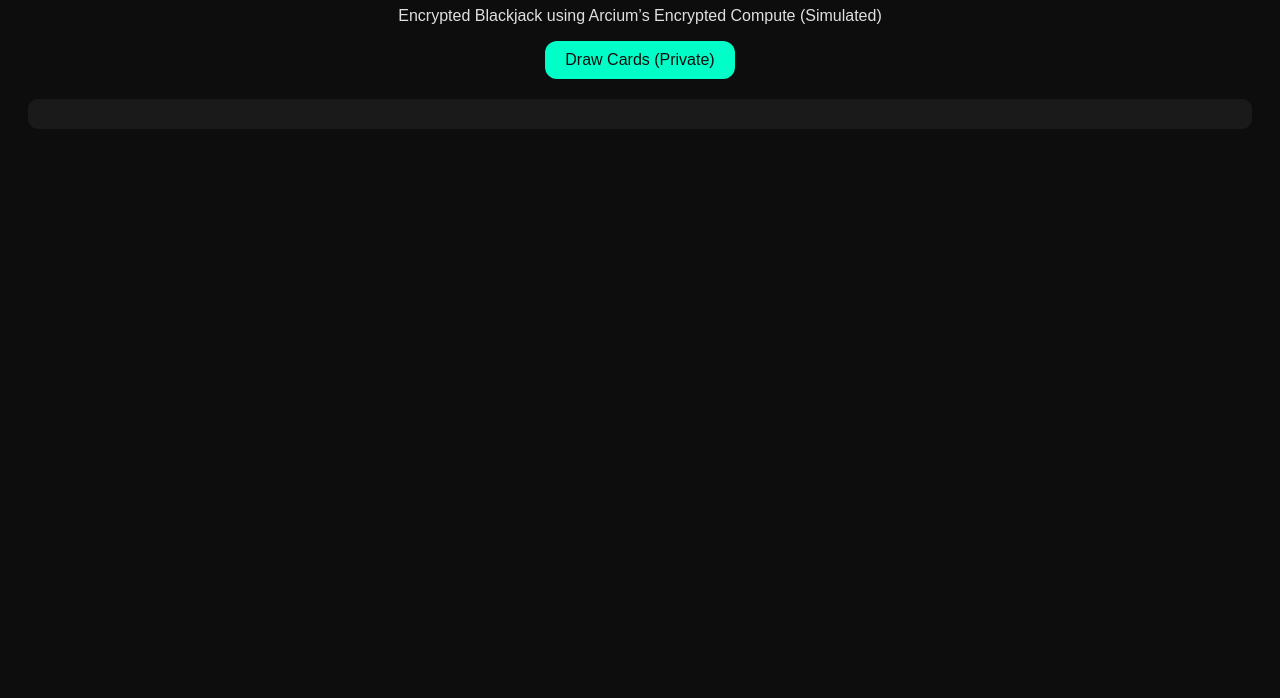
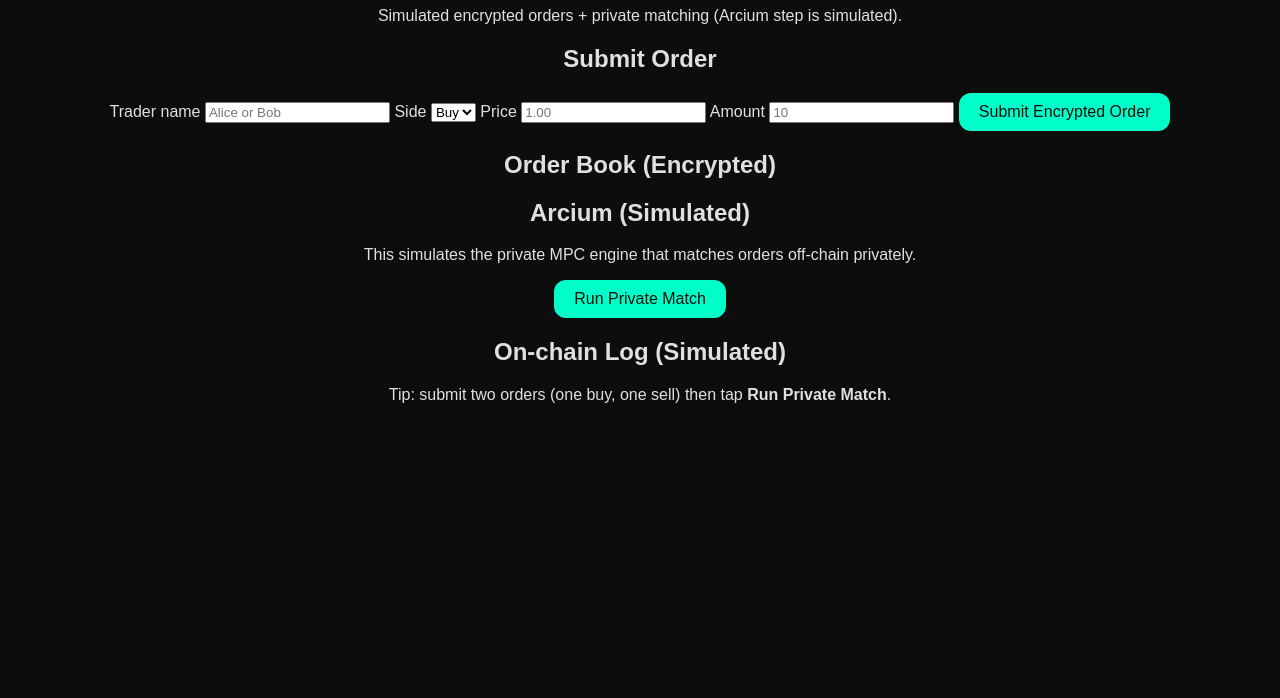
Before and after one commit to oziomaokorie01-rgb/Secret-Treasures-, a plain HTML site: page index.html in a window 1280 px wide. Shown: the part 102-800 px from the top of the page. Drawn offline with Linux system fonts and the light colour scheme.

Commit message:
Update index.html for ShadowDEX demo

```diff
--- a/index.html
+++ b/index.html
@@ -1,18 +1,54 @@
-<!DOCTYPE html>
-<html lang="en">
+<!doctype html>
+<html>
 <head>
-  <meta charset="UTF-8">
-  <meta name="viewport" content="width=device-width, initial-scale=1.0">
-  <title>ShadowCards — Arcium Demo</title>
-  <link rel="stylesheet" href="style.css">
+  <meta charset="utf-8" />
+  <meta name="viewport" content="width=device-width,initial-scale=1" />
+  <title>ShadowDEX (Phone Demo)</title>
+  <link rel="stylesheet" href="style.css" />
 </head>
 <body>
-  <h1>🃏 ShadowCards</h1>
-  <p>Encrypted Blackjack using Arcium’s Encrypted Compute (Simulated)</p>
+  <div class="container">
+    <h1>🕶️ ShadowDEX — Encrypted Dark Pool (Demo)</h1>
+    <p class="muted">Simulated encrypted orders + private matching (Arcium step is simulated).</p>
 
-  <div class="game-area">
-    <button onclick="startGame()">Draw Cards (Private)</button>
-    <div id="log"></div>
+    <div class="panel">
+      <h2>Submit Order</h2>
+      <label>Trader name</label>
+      <input id="trader" placeholder="Alice or Bob" />
+
+      <label>Side</label>
+      <select id="side">
+        <option value="buy">Buy</option>
+        <option value="sell">Sell</option>
+      </select>
+
+      <label>Price</label>
+      <input id="price" type="number" step="0.01" placeholder="1.00" />
+
+      <label>Amount</label>
+      <input id="amount" type="number" step="0.01" placeholder="10" />
+
+      <button id="submitBtn">Submit Encrypted Order</button>
+    </div>
+
+    <div class="panel">
+      <h2>Order Book (Encrypted)</h2>
+      <div id="orders"></div>
+    </div>
+
+    <div class="panel">
+      <h2>Arcium (Simulated)</h2>
+      <p class="muted">This simulates the private MPC engine that matches orders off-chain privately.</p>
+      <button id="matchBtn">Run Private Match</button>
+      <div id="matchResult"></div>
+    </div>
+
+    <div class="panel">
+      <h2>On-chain Log (Simulated)</h2>
+      <div id="events"></div>
+    </div>
+
+    <p class="foot">Tip: submit two orders (one buy, one sell) then tap <b>Run Private Match</b>.</p>
   </div>
 
   <script src="script.js"></script>
```
